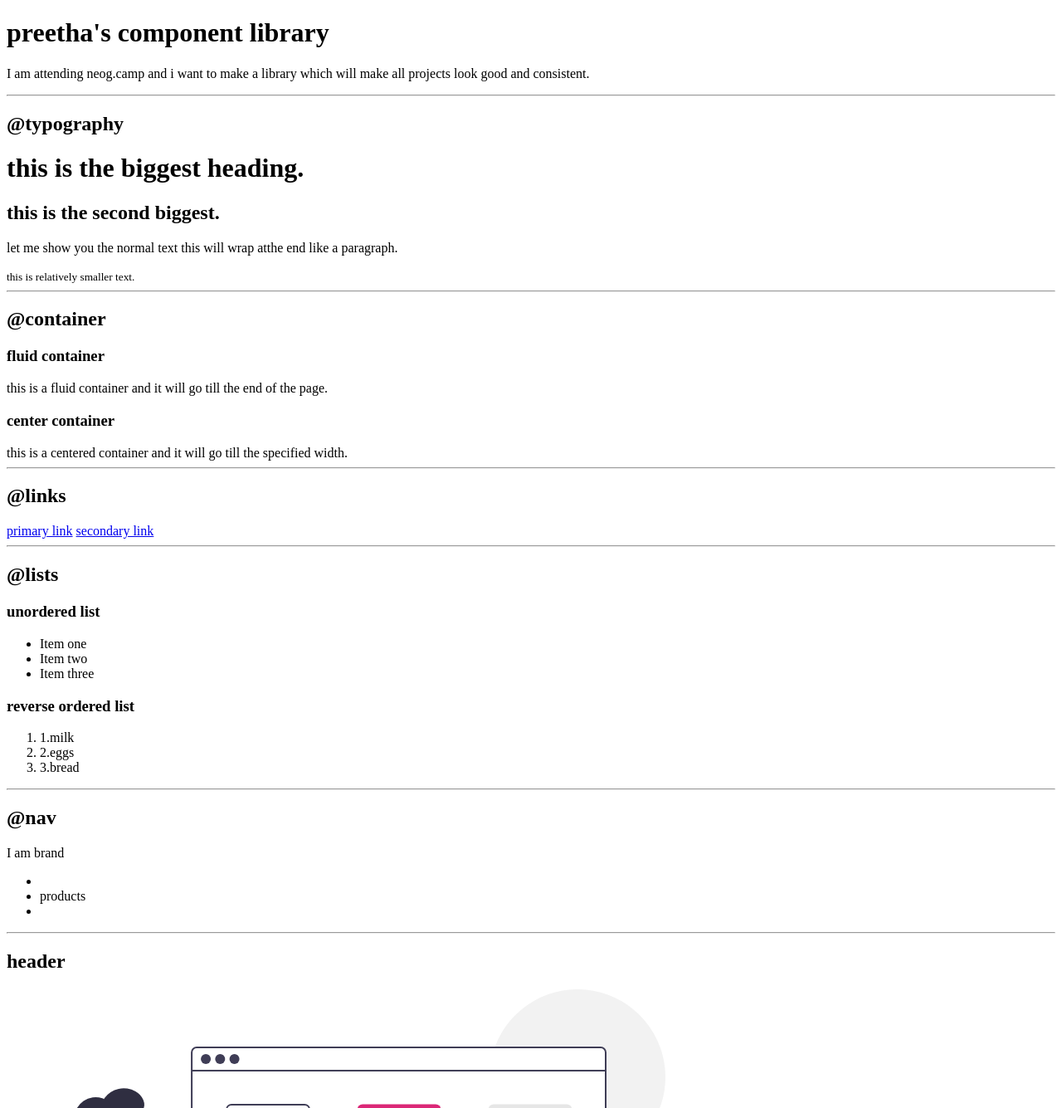
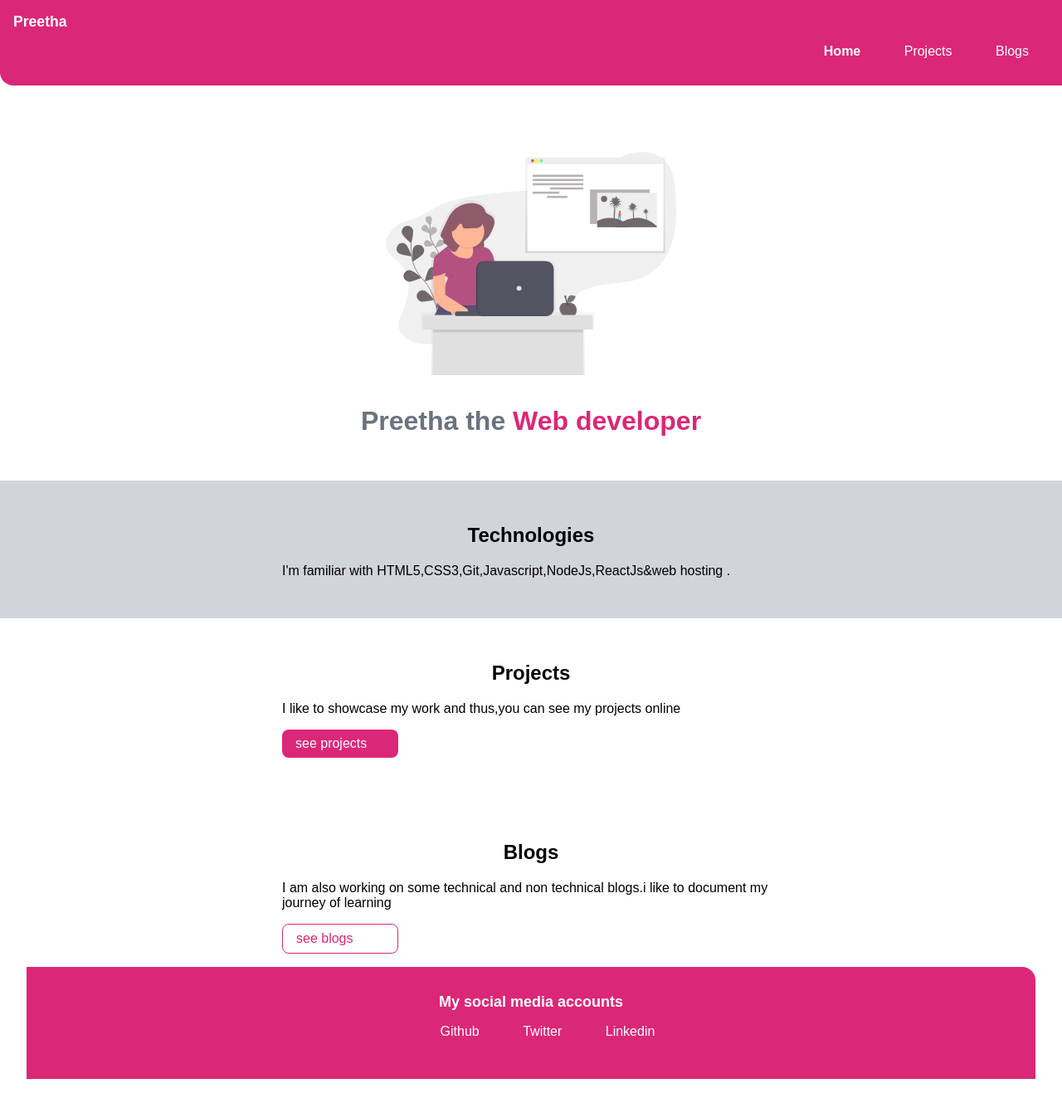
Before and after one commit to preethasri/component-library, a plain HTML site: page index.html in a window 1280 px wide. Shown: the top 1335 px of the page at 83% size. Drawn offline with Linux system fonts and the light colour scheme.

Commit message:
my portfolio

```diff
--- a/index.html
+++ b/index.html
@@ -5,95 +5,89 @@
     <meta charset="UTF-8">
     <meta http-equiv="X-UA-Compatible" content="IE=edge">
     <meta name="viewport" content="width=device-width, initial-scale=1.0">
-    <title>component library</title>
+    <title>home for preetha</title>
+    <link href="/styles.css" rel="stylesheet" />
 </head>
 
 <body>
-    <h1>preetha's component library</h1>
-    <p>I am attending neog.camp and i want to make a library which will make all projects look good and consistent.
-    </p>
-    <hr>
 
-    <h2>@typography</h2>
-    <h1>this is the biggest heading.</h1>
-    <h2>this is the second biggest.</h2>
-    <p>let me show you the normal text this will wrap atthe end like a paragraph. </p>
-    <small>this is relatively smaller text.</small>
-    <hr>
-
-    <h2>@container</h2>
-    <h3>fluid container</h3>
-    <div>
-        this is a fluid container and it will go till the end of the page.
-    </div>
-    <h3>center container</h3>
-    <div>this is a centered container and it will go till the specified width.</div>
-    <hr>
-
-    <h2>@links</h2>
-    <a href="/">primary link</a>
-    <a href="/">secondary link</a>
-    <hr>
-
-    <h2>@lists</h2>
-    <h3>unordered list</h3>
-    <ul>
-        <li> Item one </li>
-        <li> Item two </li>
-        <li> Item three </li>
-    </ul>
-    <h3> reverse ordered list</h3>
-    <ol>
-        <li>1.milk</li>
-        <li>2.eggs</li>
-        <li>3.bread</li>
-    </ol>
-    <hr>
-    <h2>@nav</h2>
-    <nav>
-        <div>I am brand</div>
-        <ul>
-            <li>
-                <a ref="/"></a>
+    <nav class="navigation-container">
+        <div class="nav-brand">Preetha</div>
+        <ul class="list-non-bullet nav-pills">
+            <li class="list-item-inline">
+                <a class="link link-active" href="/ ">Home</a>
             </li>
-            <li>
-                <a ref="/">products</a>
+            <li class="list-item-inline">
+                <a class="link" href="projects.html">Projects</a>
 
             </li>
-            <li>
-                <a ref="/" about></a>
+            <li class="list-item-inline">
+                <a class="link" href="/lib/blogs.html">Blogs</a>
             </li>
 
         </ul>
     </nav>
-    <hr>
-    <h2>header</h2>
-    <header>
-        <img src="images/image.svg">
-        <h1>heading inside header</h1>
+
+
+
+    <header class="hero">
+        <img class="hero-img" src="images/image2.svg ">
+        <h1 class="hero-heading"> Preetha the <span class="heading-inverted"> Web developer</span></h1>
     </header>
-    <hr>
 
-    <h2>@section</h2>
-    <section>
-        <h3>white section</h3>
-        <p>this will have white background</p>
+    <section class="section ow">
+        <div class="container container-center">
+            <h1>Technologies</h1>
+            <p>I'm familiar with HTML5,CSS3,Git,Javascript,NodeJs,ReactJs&web hosting .
+            </p>
+
+        </div>
     </section>
-    <section>
-        <h3>off white section</h3>
-        <p>this will have gray background</p>
+
+
+
+
+    <section class="section">
+        <div class="container container-center">
+            <h1>Projects</h1>
+            <p>I like to showcase my work and thus,you can see my projects online</p>
+            <a class="link link-primary" href="projects.html">see projects</a>
+        </div>
     </section>
-    <hr>
-    <h2>@footer</h2>
-    <footer>
-        <div>some small heading inside footer</div>
-        <ul>
-            <li>social one</li>
-            <li>social two</li>
-            <li>social three</li>
 
-        </ul>
-    </footer>
+
+    <section class="section">
+        <div class="container container-center">
+            <h1>Blogs</h1>
+            <p>I am also working on some technical and non technical blogs.i like to document my journey of learning </p>
+            <a class="link link-secondary" href="/lib/blogs.html">see blogs</a>
+        </div>
+
+
+        <footer class="footer">
+            <div class="footer-header">My social media accounts</div>
+            <ul class="social-links list-non-bullet">
+                <li class="list-item-inline">
+                    <a class="link" href="https://github.com/preethasri">
+                        Github
+                    </a>
+                </li>
+                <li class="list-item-inline">
+                    <a class="link" href="https://twitter.com/Preethasri6">
+                        Twitter
+                    </a>
+                </li>
+                <li class="list-item-inline">
+                    <a class="link" href="https://www.linkedin.com/in/preetha-srinivasan-02613a179">
+                        Linkedin
+                    </a>
+                </li>
+
+
+
+            </ul>
+        </footer>
+
 
 
 
--- /dev/null
+++ b/styles.css
@@ -0,0 +1,159 @@
+@import url('https://fonts.googleapis.com/css2?family=Raleway:wght@400;700&display=swap');
+:root {
+    --primary-color: #DB2777;
+    --off-white: #D1D5DB;
+    --dark-gray: #6B7280;
+}
+
+body {
+    font-family: 'Montserrat', sans-serif;
+    margin: 0px
+}
+
+hr {
+    margin: 2rem 0rem;
+}
+
+
+/** spaces **/
+
+.margin-md {
+    margin: 2rem;
+}
+
+
+/** container **/
+
+.container {
+    padding: 0rem 1rem;
+}
+
+.container-center {
+    max-width: 600px;
+    margin: auto;
+}
+
+
+/** links **/
+
+.link {
+    box-sizing: border-box;
+    text-decoration: none;
+    padding: 0.5rem 1rem;
+}
+
+.link-primary {
+    background-color: var(--primary-color);
+    border-radius: 0.5rem;
+    color: white;
+    display: block;
+    max-width: 140px;
+    margin: 1rem 1rem 1rem 0rem;
+}
+
+.link-secondary {
+    color: var(--primary-color);
+    border-radius: 0.5rem;
+    border: 1px solid var(--primary-color);
+    display: block;
+    max-width: 140px;
+    margin: 1rem 1rem 1rem 0rem;
+}
+
+
+/****lists****/
+
+.list-non-bullet {
+    list-style: none;
+}
+
+.list-item-inline {
+    display: inline;
+    padding: 0rem 0.5rem;
+}
+
+
+/****navigation****/
+
+.navigation-container {
+    background-color: var(--primary-color);
+    color: white;
+    padding: 1rem;
+    border-bottom-left-radius: 1rem;
+}
+
+.navigation-container .nav-pills {
+    text-align: right;
+}
+
+.navigation-container .link {
+    color: white;
+}
+
+.navigation-container .nav-brand {
+    font-weight: bold;
+    font-size: 1.1rem;
+}
+
+.navigation-container .link-active {
+    font-weight: bold;
+}
+
+
+/***header***/
+
+.hero {
+    padding: 2rem;
+    padding-top: 5rem;
+}
+
+.hero .hero-img {
+    max-width: 350px;
+    display: block;
+    margin: auto;
+}
+
+.hero .hero-heading {
+    text-align: center;
+    padding-top: 1rem;
+    color: var(--dark-gray);
+}
+
+.hero .hero-heading .heading-inverted {
+    color: var(--primary-color);
+}
+
+
+/***section***/
+
+.section {
+    padding: 2rem;
+}
+
+.section h1 {
+    text-align: center;
+}
+
+.ow {
+    background-color: var(--off-white);
+}
+
+
+/****footer*****/
+
+.footer {
+    background-color: var(--primary-color);
+    padding: 2rem 1rem;
+    text-align: center;
+    color: white;
+    border-top-right-radius: 1rem;
+}
+
+.footer .footer-header {
+    font-weight: bold;
+    font-size: large;
+}
+
+.footer .link {
+    color: white;
+}
```
Also changed, not shown: lib/blogs.html (added, +34 -0 lines), lib/components.html (added, +149 -0 lines), projects.html (added, +86 -0 lines), images/image.svg (deleted), images/image2.svg (added).
